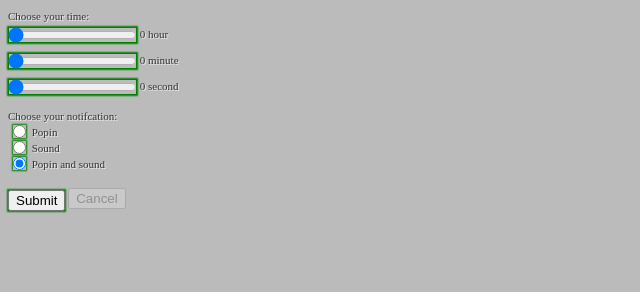
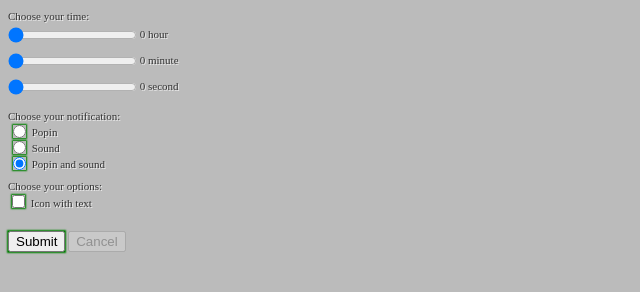
Before and after one commit to noreiller/egg-timer, a website: page data/html/panel.html in a window 1280 px wide. Shown: the whole page, without its empty margins (0-640 px from the left). Drawn offline with Linux system fonts and the light colour scheme.

Commit message:
Fixed last commit omissions

```diff
--- a/data/html/panel.html
+++ b/data/html/panel.html
@@ -7,6 +7,7 @@
     body {
       background-color: #bbb;
       background-image: -moz-linear-gradient(top, #eee, #bbb);
+      background-image: linear-gradient(bottom, #eee, #bbb);
       background-repeat: no-repeat;
       color: #333;
       font-size: 11px;
@@ -18,6 +19,13 @@
     input:invalid {
       box-shadow: 0 0 1.5px 1px #f00;
     }
+    input[type="range"] {
+      box-shadow: none;
+    }
+    input[type="checkbox"] + label {
+      position: relative;
+      top: -2px;
+    }
     ul {
       list-style-type: none;
       margin: 0;
@@ -26,7 +34,7 @@
     ul, div > input {
       margin-left: 0;
     }
-    div > input {
+    div > input, div > button {
       margin: 5px 0;
       vertical-align: middle;
     }
@@ -56,7 +64,7 @@
       <label for="timer-second"><span id="timer-second-value">0</span> second<span id="timer-second-label-plural" class="hidden">s</span></label><br />
     </div>
     <div>
-      <label for="timer-notification">Choose your notifcation:</label>
+      <label for="timer-notification">Choose your notification:</label>
       <ul>
         <li>
           <input type="radio" id="timer-notification-popin" name="timer-notification" value="0" />
@@ -73,6 +81,15 @@
       </ul>
     </div>
     <div>
+      <label for="timer-notification">Choose your options:</label>
+      <ul>
+        <li>
+          <input type="checkbox" id="timer-option-text" name="timer-option-text" value="1" />
+          <label for="timer-option-text">Icon with text</label>
+        </li>
+      </ul>
+    </div>
+    <div>
       <input id="submit" type="submit" value="Submit" />
       <button id="cancel" type="reset" disabled="disabled">Cancel</button>
     </div>
--- a/package.json
+++ b/package.json
@@ -2,7 +2,7 @@
     "name": "egg-timer",
     "license": "MPL 1.1/GPL 2.0/LGPL 2.1",
     "author": "Aur\u00e9lien MANCA <aurelien@amanca.fr>",
-    "version": "0.3",
+    "version": "0.3.1",
     "fullName": "Egg Timer",
     "id": "jid1-TTYojwFR6Rg4eA",
     "description": "An egg timer, simple and restartless"
```
Also changed, not shown: doc/main.md (added), lib/main.js.
